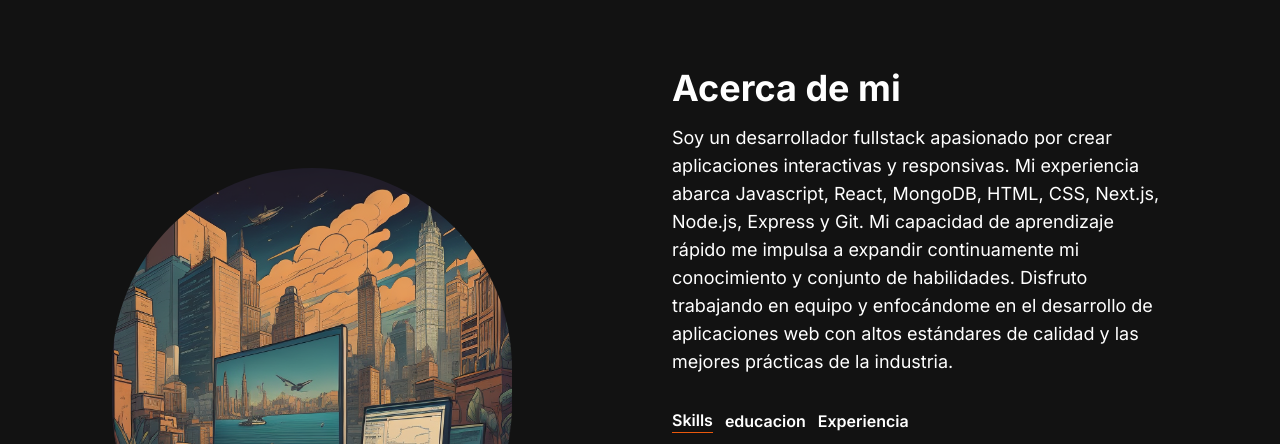
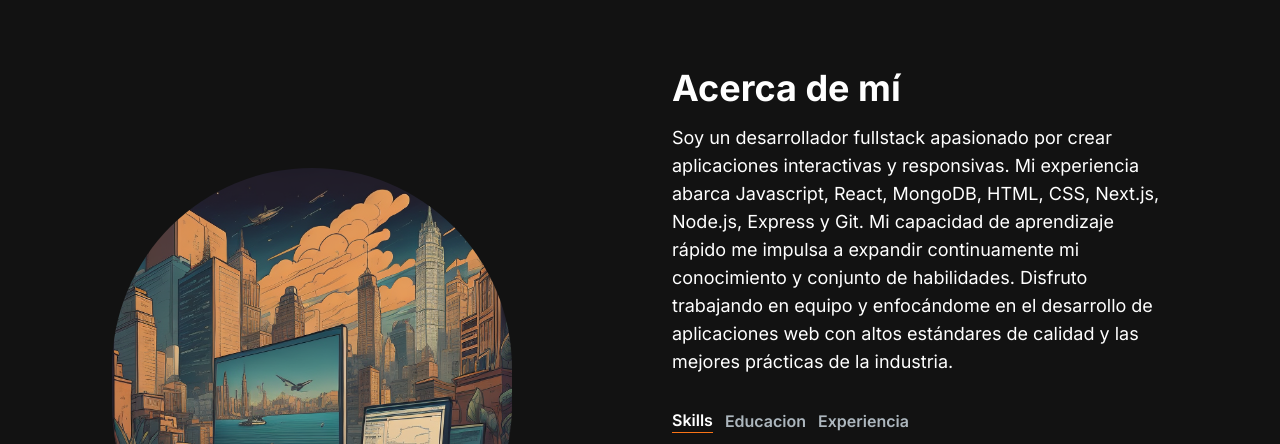
Before and after one commit to MadLucas/portafolio, a Next.js app: page / in a window 1280 px wide. Shown: the part 508-952 px from the top of the page. Built offline with nearby package versions, Linux system fonts and the light colour scheme.

Commit message:
resolvin issues

```diff
--- a/src/app/components/AboutSection.jsx
+++ b/src/app/components/AboutSection.jsx
@@ -1,8 +1,7 @@
-"use client";
-import React, { useTransition, useState}from 'react'
-import Image from 'next/image'
-import TabButton from './TabButton'
-
+'use client'
+import React, { useState, useTransition } from 'react';
+import Image from 'next/image';
+import TabButton from './TabButton';
 
 const TAB_DATA = [
     {
@@ -27,31 +26,27 @@ const TAB_DATA = [
         title: "educacion",
         id: "educacion",
         content: (
-            <ul>
-                <li>Universidad Del Desarrolo Fullstack Web developer</li>
-            </ul>
+            <p>Aqui van tus certificados</p>
         )
     },
     {
-        title: "certificados",
-        id: "certificados",
+        title: "experiencia",
+        id: "experiencia",
         content: (
-            <ul>
-                <li>Aqui van los certificados</li>
-            </ul>
+            <p>Aqui va tu experiencia</p>
         )
     }
-]
+];
 
 const AboutSection = () => {
     const [tab, setTab] = useState("skills");
-    const [startTransition, isPending] = useTransition();
+    const [isPending, startTransition] = useTransition();
 
     const handleTabChange = (id) => {
-        startTransition (() =>{
+        startTransition(() => {
             setTab(id);
         });
-    }
+    };
 
     return (
         <section className='text-white'>
@@ -61,38 +56,40 @@ const AboutSection = () => {
                     src="/images/pcsetup.png"
                     alt="hero image"
                     width={400}
-                    height={400} />
+                    height={400}
+                />
                 <div>
-                    <h2 className='text-4xl font-bold text-white mb-4'>Acerca de mi</h2>
+                    <h2 className='text-4xl font-bold text-white mb-4'>Acerca de mí</h2>
                     <p className='text-base md:text-lg'>
                         Soy un desarrollador fullstack apasionado por crear aplicaciones interactivas y responsivas. Mi experiencia abarca Javascript, React, MongoDB, HTML, CSS, Next.js, Node.js, Express y Git. Mi capacidad de aprendizaje rápido me impulsa a expandir continuamente mi conocimiento y conjunto de habilidades. Disfruto trabajando en equipo y enfocándome en el desarrollo de aplicaciones web con altos estándares de calidad y las mejores prácticas de la industria.
                     </p>
-                    <div className='flex flex-row mt-8'>
+                    <div className='mt-8'>
+                        <div className='flex flex-row'>
                             <TabButton
                                 selectTab={() => handleTabChange("skills")}
-                            active={tab === "skills"}>
-                            {""}
-                            Skills{""}
+                                active={tab === "skills"}
+                            >
+                                Skills
                             </TabButton>
                             <TabButton
-                            selectTab={() => handleTabChange("Educacion")}
-                            active={tab === "educacion"}>
-                            {""}
-                            educacion{""}
+                                selectTab={() => handleTabChange("educacion")}
+                                active={tab === "educacion"}
+                            >
+                                Educacion
                             </TabButton>
                             <TabButton
-                            selectTab={() => handleTabChange("Experiencia")}
-                            active={tab === "Experiencia"}>
-                            {""}
-                            Experiencia{""}
+                                selectTab={() => handleTabChange("experiencia")}
+                                active={tab === "experiencia"}
+                            >
+                                Experiencia
                             </TabButton>
-
                         </div>
-                    <div className='mt-8 '>{TAB_DATA.find((t) => t.id === tab).content}</div>
+                        <div className='mt-8'>{TAB_DATA.find((t) => t.id === tab).content}</div>
+                    </div>
                 </div>
             </div>
         </section>
-    )
-}
+    );
+};
 
 export default AboutSection;
--- a/src/app/components/TabButton.jsx
+++ b/src/app/components/TabButton.jsx
@@ -1,13 +1,15 @@
+
 import React from 'react'
 
 const TabButton = ({active, selectTab, children}) => {
-    const buttonClasses = active ? "text-white border-b border-orange-600 " : "text-[#ADB7E]"
-
-    return (
+const buttonClasses = active ? 'text-white border-b border-orange-500' : 'text-[#ADB7BE]'
+  return (
         <button onClick={selectTab}>
-            <p className={`mr-3 font-semibold hover:text-white ${buttonClasses}`}>{children}</p>
+            <p className= {`mr-3 font-semibold hover:text-white ${buttonClasses}`}>
+                {children}
+            </p>
         </button>
-    )
+  )
 }
 
 export default TabButton;
```
Lines whose indentation alone changed are shown as unchanged.
